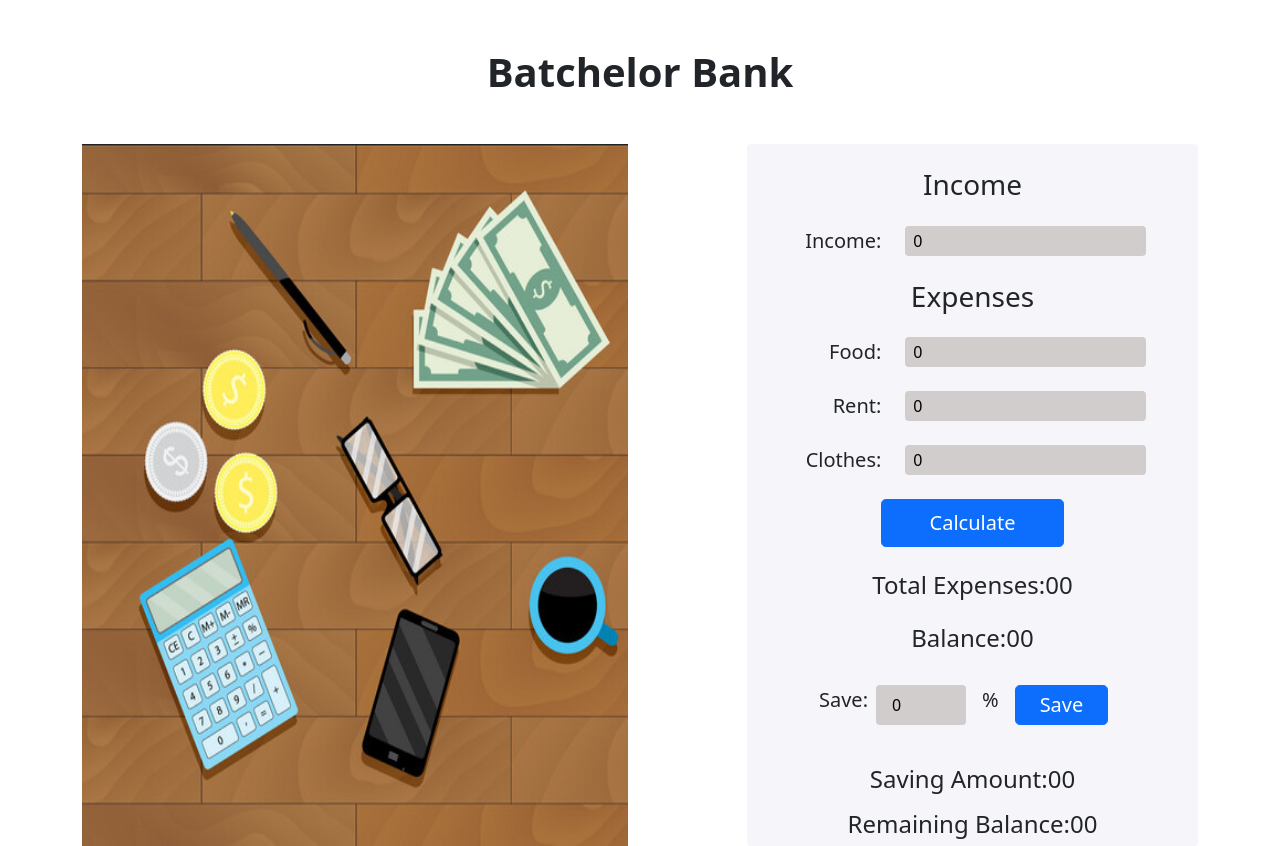
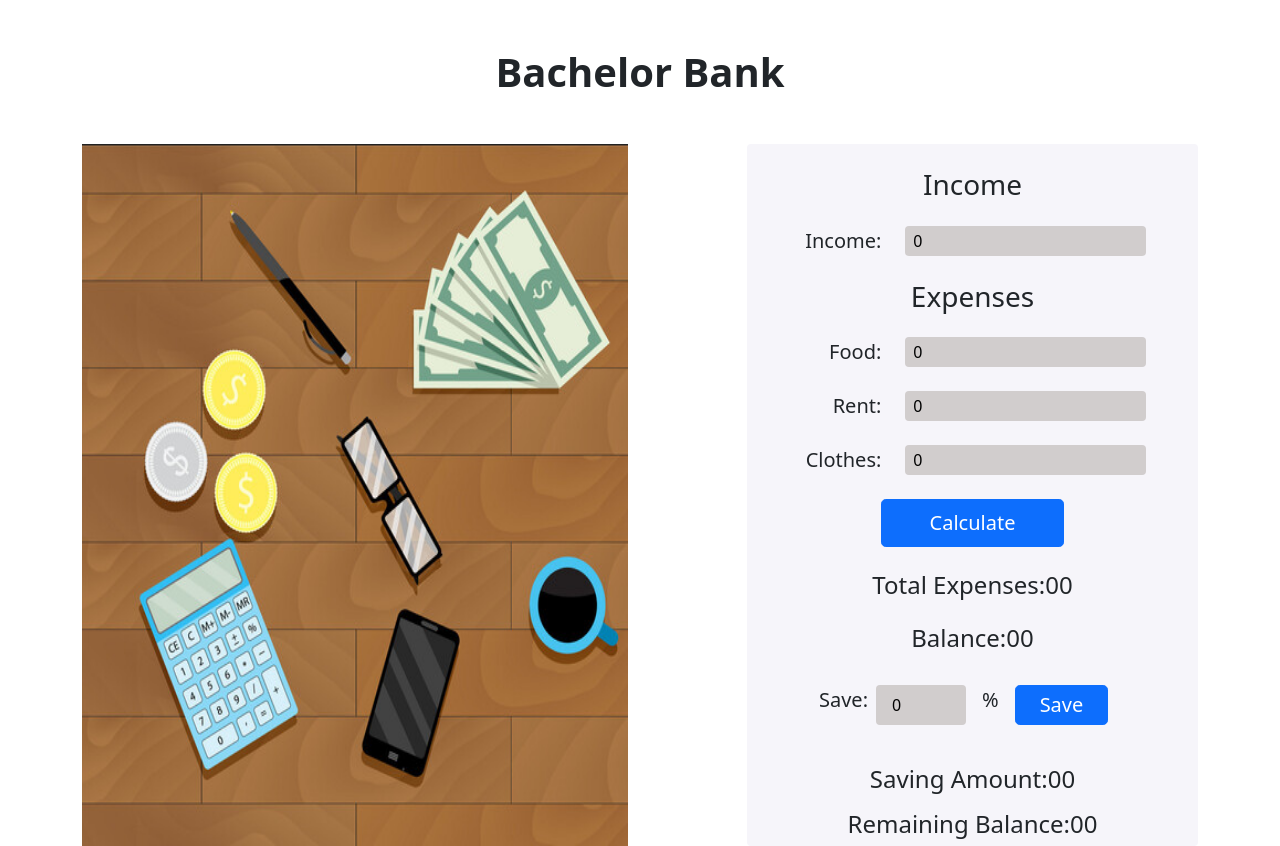
Before and after one commit to najmul009/bachelor-bank, a plain HTML site: page index.html in a window 1280 px wide. Drawn offline with nearby package versions, Linux system fonts and the light colour scheme.

Commit message:
Word correction done

```diff
--- a/index.html
+++ b/index.html
@@ -5,7 +5,7 @@
     <meta charset="UTF-8">
     <meta http-equiv="X-UA-Compatible" content="IE=edge">
     <meta name="viewport" content="width=device-width, initial-scale=1.0">
-    <title>Batchelor Bank</title>
+    <title>Bachelor Bank</title>
     <!-- bootstrap cdn  -->
     <link href="https://cdn.jsdelivr.net/npm/bootstrap@5.1.3/dist/css/bootstrap.min.css" rel="stylesheet"
         integrity="sha384-1BmE4kWBq78iYhFldvKuhfTAU6auU8tT94WrHftjDbrCEXSU1oBoqyl2QvZ6jIW3" crossorigin="anonymous">
@@ -17,7 +17,7 @@
 <body>
     <!-- header  -->
     <header>
-        <h1 class="text-center m-5 fw-bold">Batchelor Bank</h1>
+        <h1 class="text-center m-5 fw-bold">Bachelor Bank</h1>
     </header>
 
     <!-- main section  -->
```
